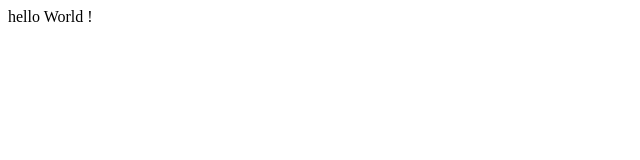
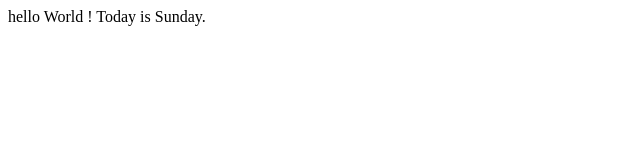
Before and after one commit to ravi-subramaniam/firstProject, a plain HTML site: page index.html in a window 1280 px wide. Shown: the whole page, without its empty margins (0-640 px from the left). Drawn offline with Linux system fonts and the light colour scheme.

Commit message:
Sunday Check-in

```diff
--- a/index.html
+++ b/index.html
@@ -3,5 +3,6 @@
 </head>
 <body>
 	hello World !
+	Today is Sunday.
 </body>
 </html>
```
